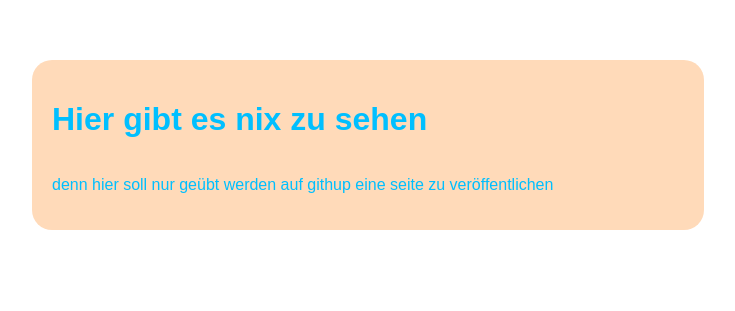
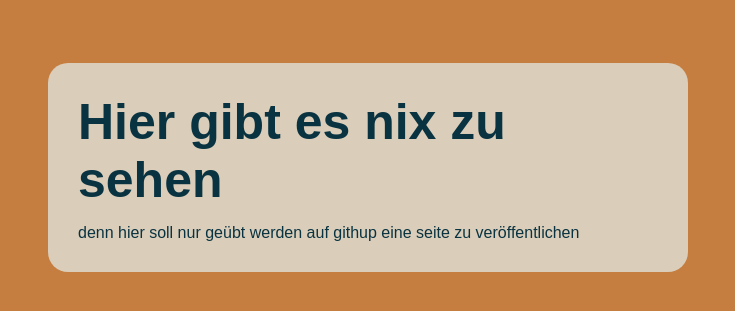
Before and after one commit to FBW-WD-22-D07/uib-84-publish-lina-DCI, a website: page index.html in a window 1280 px wide. Shown: the part 193-504 px from the top of the page, without its empty margins (272-1007 px from the left). Drawn offline with Linux system fonts and the light colour scheme.

Commit message:
titel new

```diff
--- a/index.html
+++ b/index.html
@@ -5,7 +5,7 @@
     <meta http-equiv="X-UA-Compatible" content="IE=edge" />
     <meta name="viewport" content="width=device-width, initial-scale=1.0" />
     <link rel="stylesheet" href="style.css" />
-    <title>test puplishing</title>
+    <title>test publishing</title>
   </head>
   <body>
     <main>
--- a/style.css
+++ b/style.css
@@ -1,5 +1,11 @@
+* {
+  margin: 0;
+  padding: 0;
+  box-sizing: border-box;
+}
 body {
   font-family: Arial, Helvetica, sans-serif;
+  background-color: rgb(197, 126, 64);
 }
 main {
   width: 50%;
@@ -7,8 +13,12 @@ main {
   display: flex;
   flex-flow: column;
   border-radius: 20px;
-  background-color: peachpuff;
-  color: deepskyblue;
+  background-color: rgb(218, 205, 185);
+  color: rgb(9, 51, 65);
   margin: 20% auto;
-  padding: 20px;
+  padding: 30px;
 }
+h1 {
+  padding-bottom: 15px;
+  font-size: 50px;
+}
```
